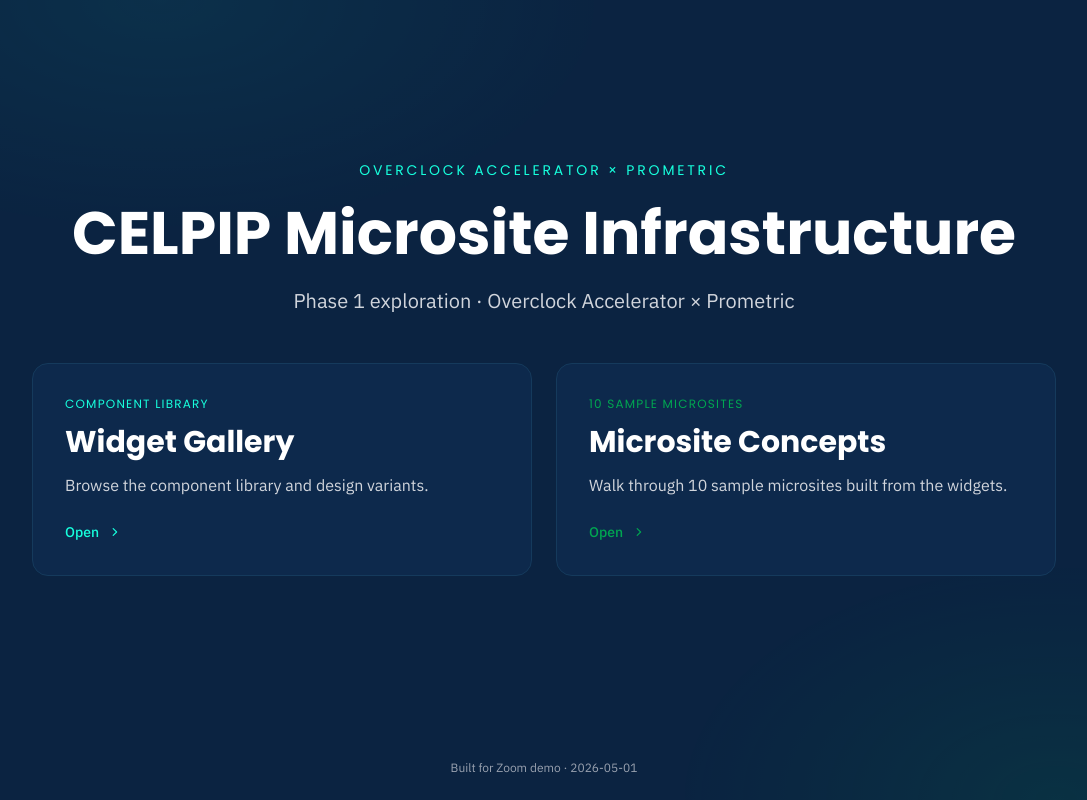
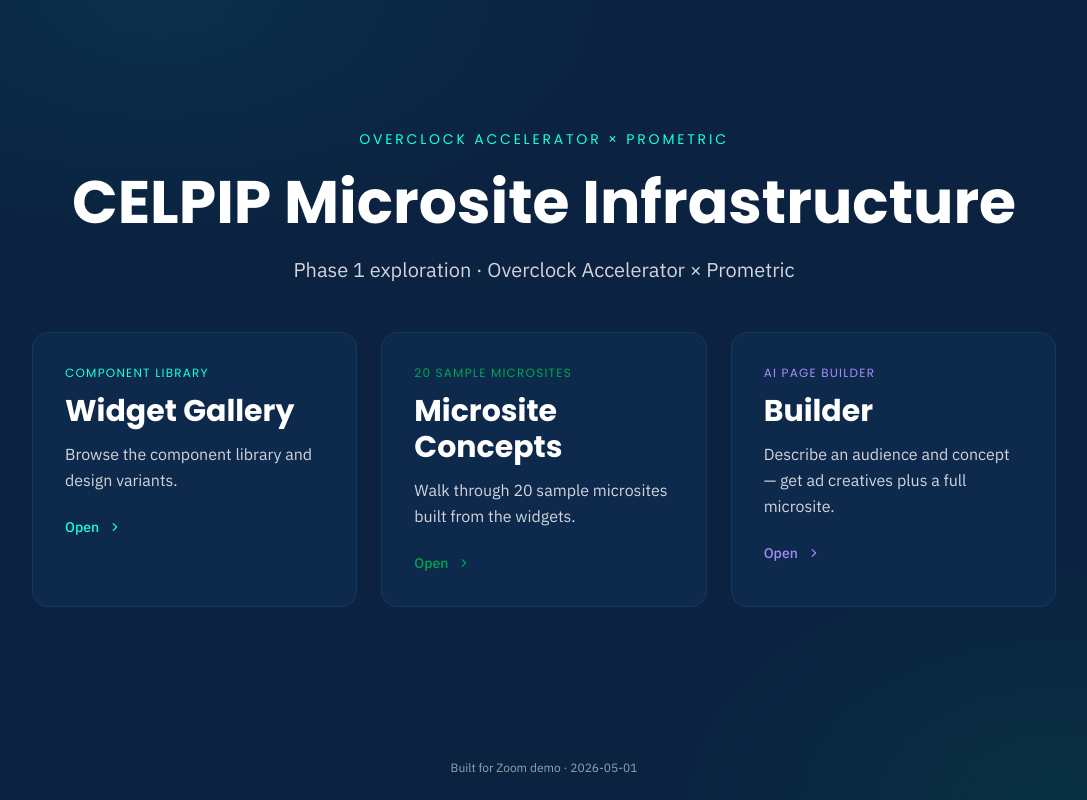
Before and after one commit to Overclock-Accelerator/celpip-widget-gallery, a Next.js app: page / in a window 1280 px wide. Shown: the whole page, without its empty margins (96-1183 px from the left). Built offline with nearby package versions, Linux system fonts and the light colour scheme.

Commit message:
auto: Update grid layout to 3 columns and add new builder card with purple acc [2026-05-01 16:36] on main

```diff
--- a/src/app/page.tsx
+++ b/src/app/page.tsx
@@ -26,7 +26,7 @@
           </p>
 
           {/* Cards */}
-          <div className="mt-12 grid grid-cols-1 md:grid-cols-2 gap-6">
+          <div className="mt-12 grid grid-cols-1 md:grid-cols-3 gap-6">
             <ChooserCard
               href="/widgets"
               eyebrow="Component library"
@@ -36,10 +36,17 @@
             />
             <ChooserCard
               href="/microsites"
-              eyebrow="10 sample microsites"
+              eyebrow="20 sample microsites"
               title="Microsite Concepts"
-              description="Walk through 10 sample microsites built from the widgets."
+              description="Walk through 20 sample microsites built from the widgets."
               accent="green"
+            />
+            <ChooserCard
+              href="/builder"
+              eyebrow="AI page builder"
+              title="Builder"
+              description="Describe an audience and concept — get ad creatives plus a full microsite."
+              accent="purple"
             />
           </div>
         </div>
@@ -63,10 +70,15 @@
   eyebrow: string;
   title: string;
   description: string;
-  accent: "teal" | "green";
+  accent: "teal" | "green" | "purple";
 }) {
-  const accentColor = accent === "teal" ? "#17FFDC" : "#00A651";
-  const accentBorder = accent === "teal" ? "hover:border-[#17FFDC]" : "hover:border-[#00A651]";
+  const accentColor = accent === "teal" ? "#17FFDC" : accent === "green" ? "#00A651" : "#A78BFA";
+  const accentBorder =
+    accent === "teal"
+      ? "hover:border-[#17FFDC]"
+      : accent === "green"
+        ? "hover:border-[#00A651]"
+        : "hover:border-[#A78BFA]";
   return (
     <Link
       href={href}
```
